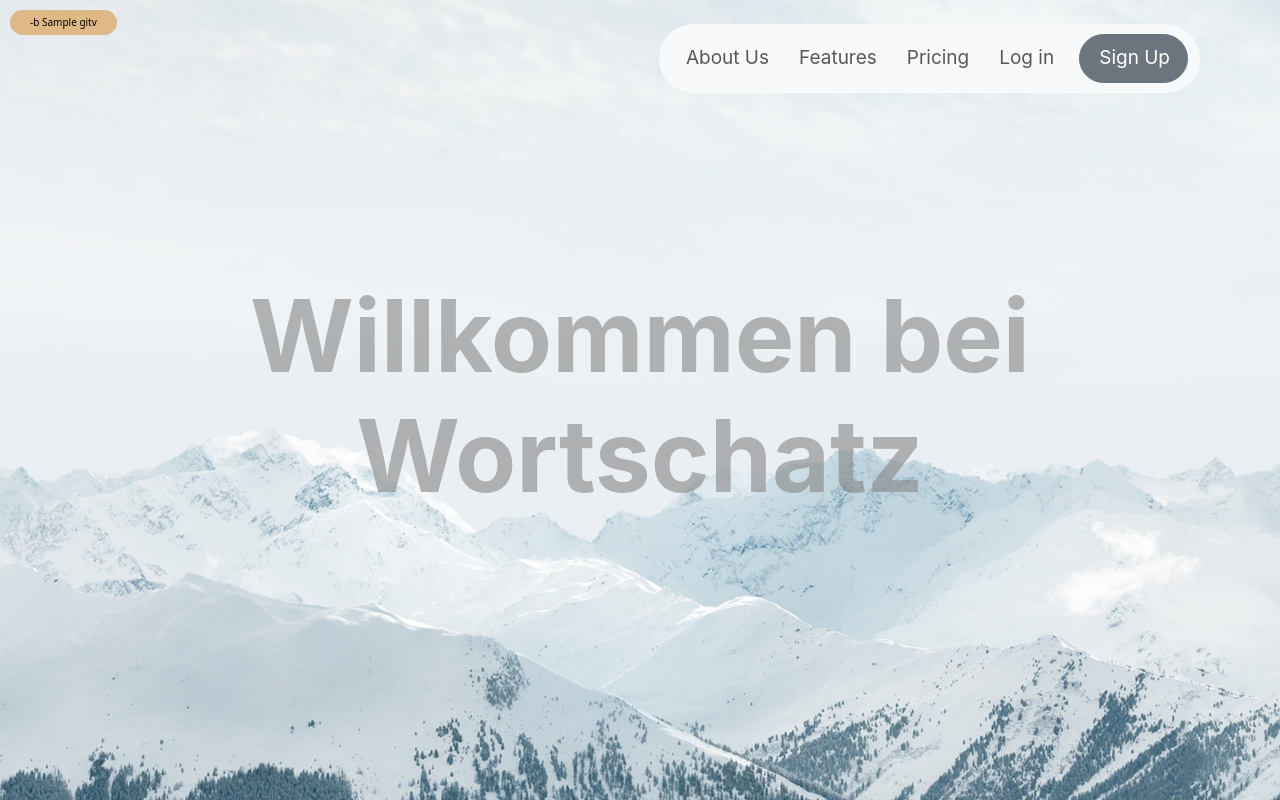
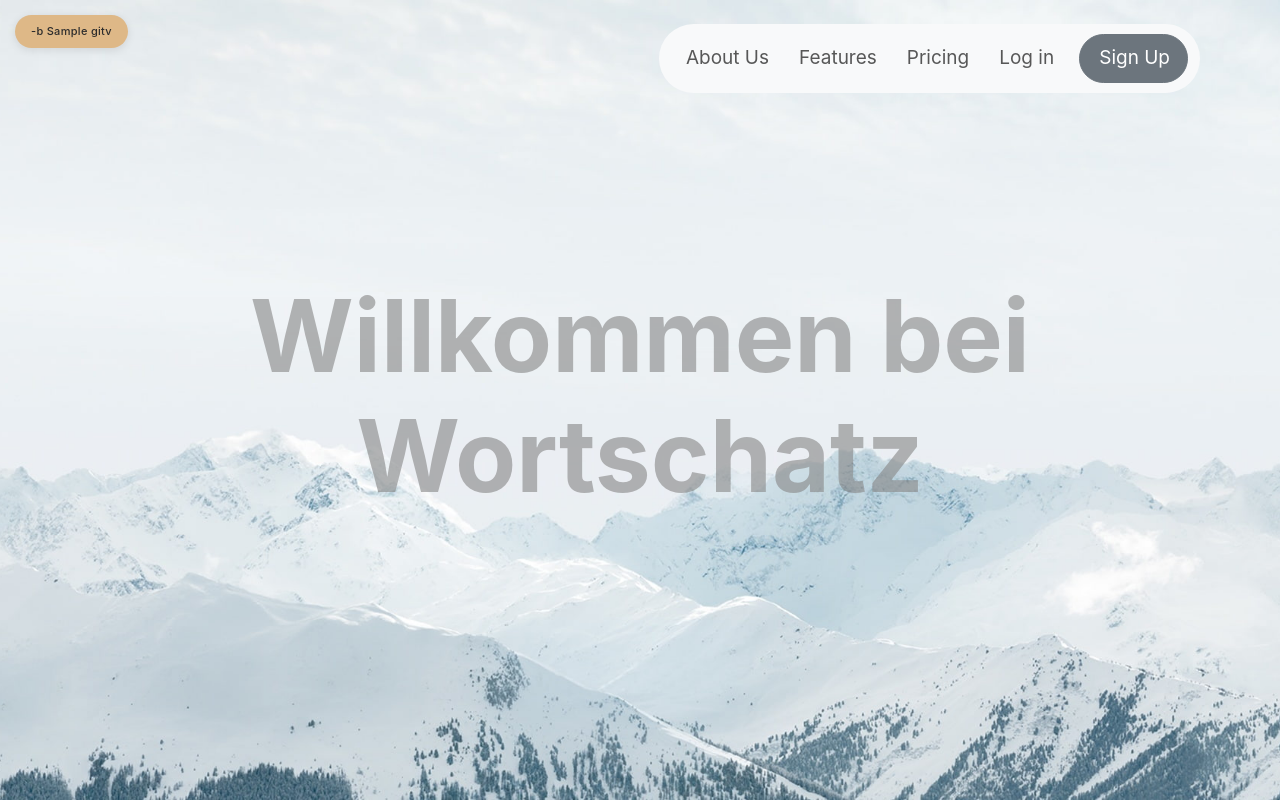
Before and after one commit to m4tice/wortschatz, a Flask app: template app/home/templates/home/home.html in a window 1280 px wide. Run offline with Flask 3, Linux system fonts and the light colour scheme; the template is opened without the code that fills it: most values are stand-ins (such as "Sample title", 1, 10 or a date in 2020).

Commit message:
feat: css update

```diff
--- a/app/authentication/static/login.css
+++ b/app/authentication/static/login.css
@@ -6,6 +6,7 @@
   --side: #d2b48c;
   --font-montserrat: "Montserrat", sans-serif;
   --font-open-sans: "Open Sans", sans-serif;
+  --font-apple: -apple-system, BlinkMacSystemFont, sans-serif;
 }
 
 /* Reset and base styles */
@@ -13,7 +14,7 @@
     margin: 0;
     padding: 0;
     box-sizing: border-box;
-    font-family: var(--font-open-sans);
+    font-family: var(--font-apple);
 }
 
 /* Body layout and background */
--- a/app/home/static/home.css
+++ b/app/home/static/home.css
@@ -1,3 +1,18 @@
+@import url("https://fonts.googleapis.com/css2?family=Montserrat:wght@200;300;400;500;600;700&display=swap");
+@import url("https://fonts.googleapis.com/css2?family=Open+Sans:wght@200;300;400;500;600;700&display=swap");
+
+:root {
+  --main: burlywood;
+  --side: #d2b48c;
+  --font-montserrat: "Montserrat", sans-serif;
+  --font-open-sans: "Open Sans", sans-serif;
+  --font-apple: -apple-system, BlinkMacSystemFont, sans-serif;
+}
+
+* {
+    font-family: var(--font-apple) !important;
+}
+
 body {
     display: flex;
     align-items: center;
@@ -9,7 +24,6 @@ body {
 }
 
 h1 {
-    font-family: -apple-system, BlinkMacSystemFont, sans-serif !important;
     position: relative;
     z-index: 1;
     color: #868686 !important; /* Adjust color as needed */
@@ -29,8 +43,6 @@ h1 {
 }
 
 .navbar {
-    font-family: -apple-system, BlinkMacSystemFont, sans-serif !important;
-    /* font-family: 'Inter Tight'; */
     position: absolute !important;
     top: 24px !important;
     right: 80px !important;
@@ -63,14 +75,19 @@ li {
     padding: 9px 17px 9px 19px;
 }
 
+/* Git version label */
 .label-gitv {
     position: absolute;
-    top: 10px;
-    left: 10px;
-    background-color: burlywood;
-    color: black;
-    padding: 5px 20px;
-    font-size: 10px;
-    border-radius: 25px;
+    top: 15px;
+    left: 15px;
+    /* background: linear-gradient(135deg, var(--main), #c8a882); */
+    background: var(--main);
+    color: #2c2c2c;
+    padding: 8px 16px;
+    font-size: 11px;
+    font-weight: 500;
+    border-radius: 20px;
     z-index: 1000;
+    box-shadow: 0 2px 8px rgba(0, 0, 0, 0.1);
+    letter-spacing: 0.3px;
 }
```
Also changed, not shown: app/authentication/static/registration.css (+4 -3 lines), app/home/static/home-private.css (+17 -3 lines).
